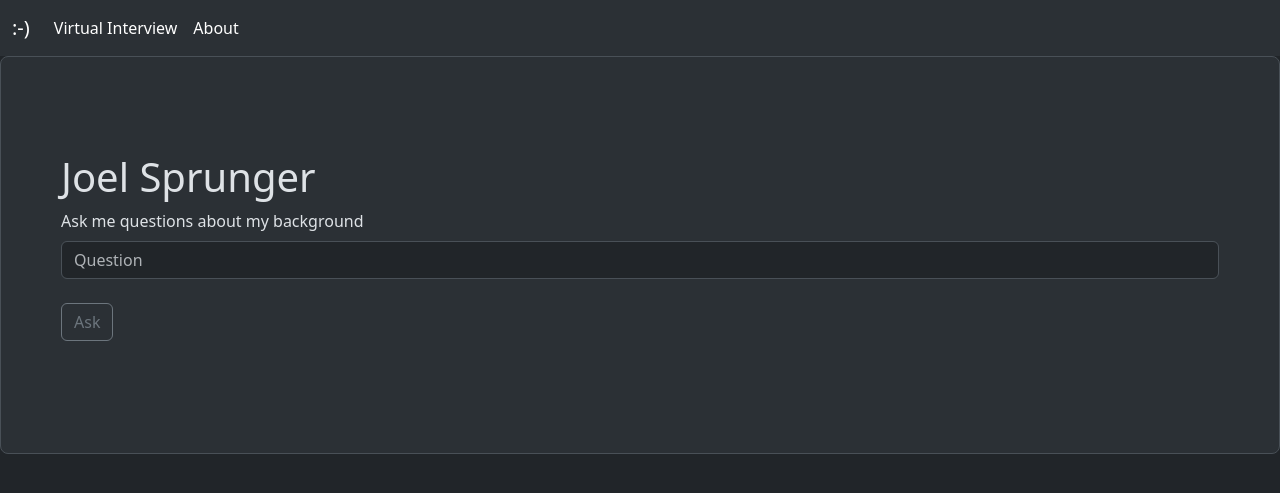
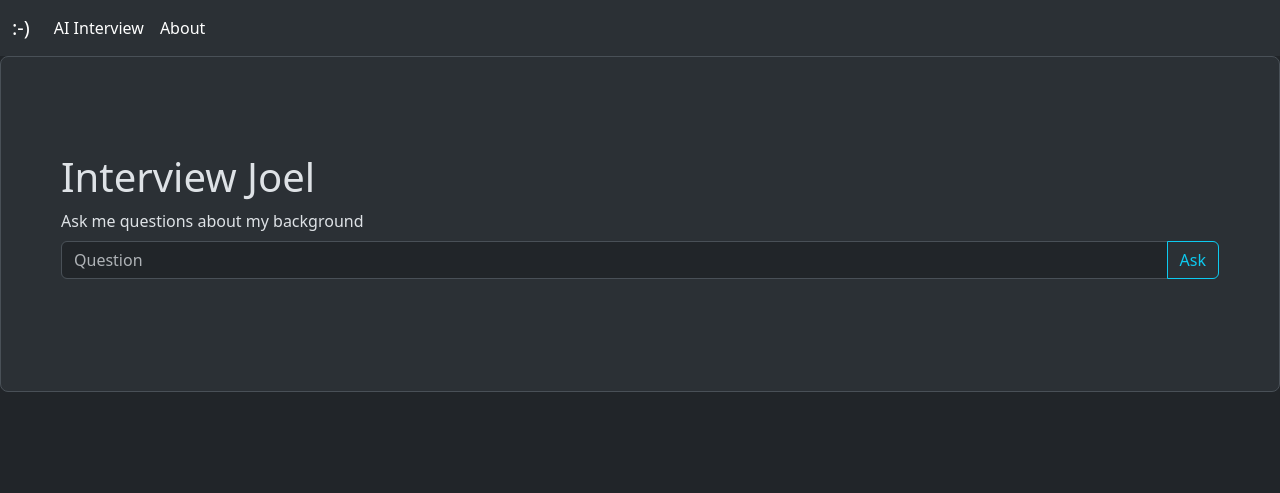
Before and after one commit to joelsprunger/hire-me, a Flask app: page / in a window 1280 px wide. Shown: the top 493 px of the page. Run offline with Flask 3, Linux system fonts and the light colour scheme.

Commit message:
adds color to the ask button; adds Hire me button after 2 questions

```diff
--- a/website/core/views.py
+++ b/website/core/views.py
@@ -1,4 +1,4 @@
-from flask import render_template, Blueprint, flash, send_file
+from flask import render_template, Blueprint, flash, send_file, send_from_directory
 from .forms import QuestionForm
 from ..ai_service.ai_answers import string_answer
 
@@ -24,5 +24,5 @@ def about():
 
 @core.route('/download')
 def download_resume():
-    path = "static/sprunger_resume.pdf"
-    return send_file(path, as_attachment=True)
+    path = "static/"
+    return send_from_directory(path, "sprunger_resume.pdf")
--- a/website/templates/base.html
+++ b/website/templates/base.html
@@ -19,7 +19,7 @@
       <div class="collapse navbar-collapse" id="navbarSupportedContent">
         <ul class="navbar-nav me-auto mb-2 mb-lg-0">
           <li class="nav-item">
-            <a class="nav-link active" aria-current="page" href="{{ url_for('core.index') }}">Virtual Interview</a>
+            <a class="nav-link active" aria-current="page" href="{{ url_for('core.index') }}">AI Interview</a>
           </li>
 <!--          <li class="nav-item">-->
 <!--            <a class="nav-link active" aria-current="page" href="#">Resume</a>-->
--- a/website/templates/index.html
+++ b/website/templates/index.html
@@ -3,14 +3,23 @@
 {% block content %}
 <div class="h-100 p-5 bg-body-tertiary border rounded-3">
   <div class="container-fluid py-5">
-    <h1>Joel Sprunger</h1>
+    <h1>Interview Joel</h1>
       <form method="POST">
         {{ form.hidden_tag() }}
+        <label for="question1" class="form-label">Ask me questions about my background</label>
+        <br>
         <div class="mb-3">
-          <label for="question1" class="form-label">Ask me questions about my background</label>
+          <div class="input-group">
           {{ form.question(class="form-control", placeholder="Question", id="question1") }}
-          <br>
-          {{ form.submit(class="btn btn-outline-secondary") }}
+          {% if qa|length >= 2 %}
+            {{ form.submit(class="btn btn-outline-info active") }}
+            <a type="button"
+                    class="btn btn-outline-info"
+                    href="mailto:sprunger.joel@gmail.com? &subject=Schedule an interview">Hire me</a>
+          {% else %}
+          {{ form.submit(class="btn btn-outline-info") }}
+          {% endif %}
+          </div>
         </div>
       </form>
     {% for mess in get_flashed_messages() %}
```
Also changed, not shown: website/templates/about.html (+9 -5 lines).
